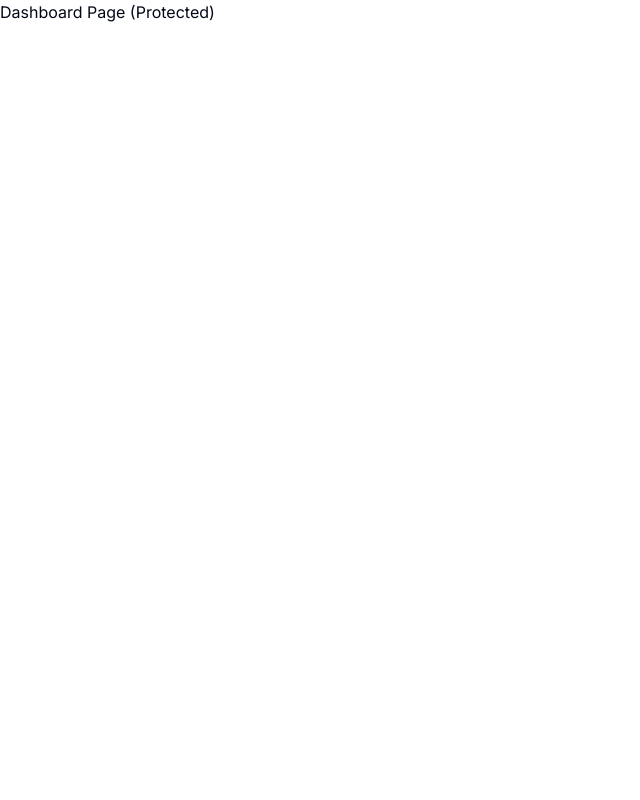
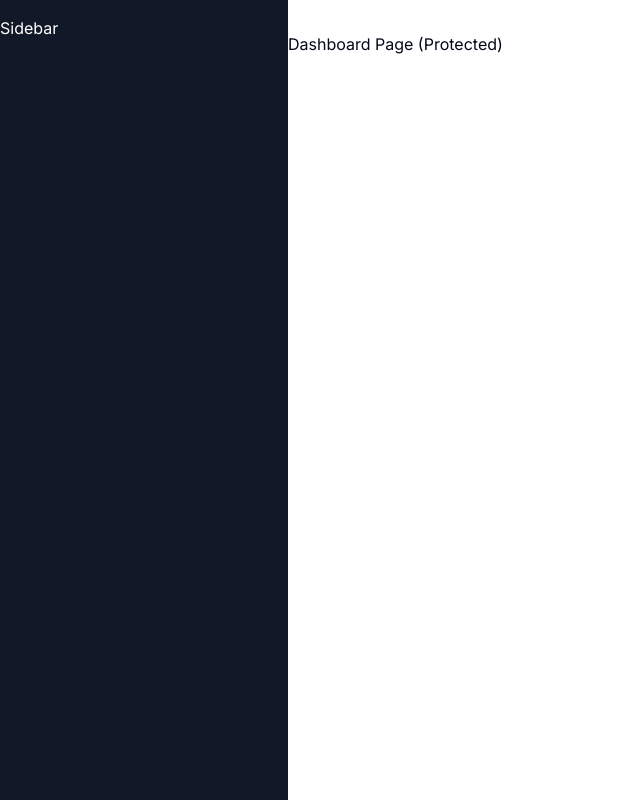
Before and after one commit to FilipiMachado/saas-ai-fullstack, a Next.js app: page /dashboard in a window 1280 px wide. Shown: the whole page, without its empty margins (0-640 px from the left). Built offline with nearby package versions, Linux system fonts and the light colour scheme.

Commit message:
finished navbar && sidebar basic structure

```diff
--- a/app/(dashboard)/(routes)/dashboard/page.tsx
+++ b/app/(dashboard)/(routes)/dashboard/page.tsx
@@ -1,10 +1,7 @@
-import { UserButton } from "@clerk/nextjs";
-
 export default function DashboardPage() {
   return (
     <div>
       Dashboard Page (Protected)
-      <UserButton afterSignOutUrl="/"/>
     </div>
   )
 }
--- /dev/null
+++ b/app/(dashboard)/(routes)/layout.tsx
@@ -0,0 +1,18 @@
+import Navbar from "@/components/navbar";
+import Sidebar from "@/components/sidebar";
+
+const DashboardLayout = ({ children }: { children: React.ReactNode }) => {
+  return (
+    <div className="h-full relative">
+      <div className="hidden h-full md:flex md:w-72 md:flex-col md:fixed md:inset-y-0 z-[80] bg-gray-900">
+        <Sidebar />
+      </div>
+      <main className="md:pl-72">
+        <Navbar />
+        {children}
+      </main>
+    </div>
+  );
+};
+
+export default DashboardLayout;
--- /dev/null
+++ b/components/navbar.tsx
@@ -0,0 +1,19 @@
+import { Menu } from "lucide-react";
+import { UserButton } from "@clerk/nextjs";
+
+import { Button } from "@/components/ui/button";
+
+const Navbar = () => {
+  return (
+    <div className="flex items-center p-4">
+      <Button className="md:hidden" variant="ghost" size="icon">
+        <Menu />
+      </Button>
+      <div className="flex w-full justify-end">
+        <UserButton afterSignOutUrl="/" />
+      </div>
+    </div>
+  );
+};
+
+export default Navbar;
--- /dev/null
+++ b/components/sidebar.tsx
@@ -0,0 +1,11 @@
+"use client";
+
+const Sidebar = () => {
+  return (
+    <div className="space-y-4 py-4 flex flex-col h-full bg-[#111827] text-white">
+      Sidebar
+    </div>
+  );
+};
+
+export default Sidebar;
```
